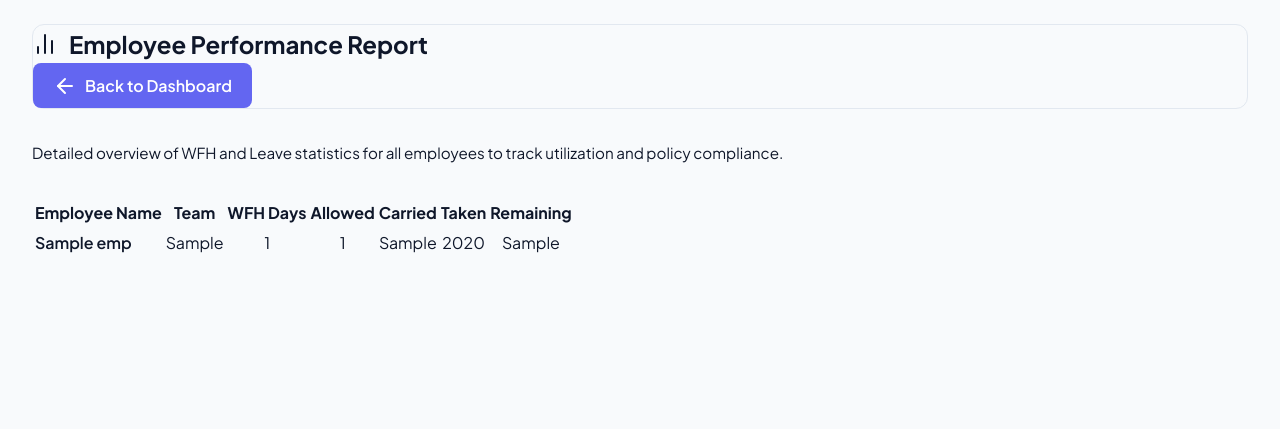
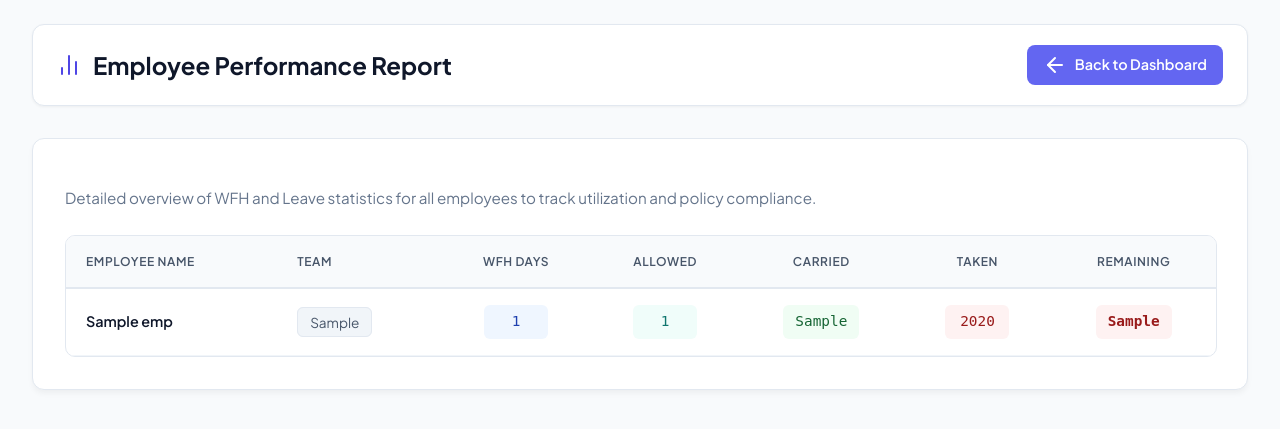
Before and after one commit to Ahsan60712/attendance-system, a Flask app: template templates/admin_performance.html in a window 1280 px wide. Shown: the top 429 px of the page. Run offline with Flask 3, Linux system fonts and the light colour scheme; the template is opened without the code that fills it: most values are stand-ins (such as "Sample title", 1, 10 or a date in 2020).

Commit message:
style performance report table

```diff
--- a/templates/admin_performance.html
+++ b/templates/admin_performance.html
@@ -4,56 +4,61 @@
 
 {% block content %}
 <div class="page-container">
-    <div class="header" style="margin-bottom: 2rem; border-radius: 12px; border: 1px solid var(--border);">
-        <h2 class="header-brand" style="margin: 0; display: flex; align-items: center; gap: 0.75rem;">
-            <i data-lucide="bar-chart-2"></i> Employee Performance Report
+    <div class="header" style="margin-bottom: 2rem; border-radius: 12px; border: 1px solid var(--border); padding: 1.25rem 1.5rem; display: flex; justify-content: space-between; align-items: center; background: white; box-shadow: 0 1px 3px rgba(0,0,0,0.05);">
+        <h2 class="header-brand" style="margin: 0; display: flex; align-items: center; gap: 0.75rem; font-size: 1.5rem; font-weight: 700; color: #0f172a;">
+            <i data-lucide="bar-chart-2" style="color: #4f46e5;"></i> Employee Performance Report
         </h2>
         <div class="btn-group">
-            <a href="{{ url_for('admin_dashboard') }}" class="btn btn-outline">
+            <a href="{{ url_for('admin_dashboard') }}" class="btn btn-outline" style="display: inline-flex; align-items: center; gap: 0.5rem; border-radius: 8px; padding: 0.5rem 1rem; font-weight: 600; font-size: 0.9rem;">
                 <i data-lucide="arrow-left" size="18"></i> Back to Dashboard
             </a>
         </div>
     </div>
 
-    <div class="card">
-        <p class="text-secondary" style="font-size: 0.95rem; margin-bottom: 2rem;">
+    <div class="card" style="padding: 2rem; border-radius: 12px; background: white; box-shadow: 0 4px 6px -1px rgba(0, 0, 0, 0.05); border: 1px solid #e2e8f0;">
+        <p class="text-secondary" style="font-size: 0.95rem; margin-bottom: 1.5rem; color: #64748b;">
             Detailed overview of WFH and Leave statistics for all employees to track utilization and policy compliance.
         </p>
 
-        <div class="table-container">
-            <table>
+        <div class="custom-performance-wrapper">
+            <table class="custom-performance-table">
                 <thead>
                     <tr>
                         <th>Employee Name</th>
                         <th>Team</th>
-                        <th style="text-align: center;">WFH Days</th>
-                        <th style="text-align: center;">Allowed</th>
-                        <th style="text-align: center;">Carried</th>
-                        <th style="text-align: center;">Taken</th>
-                        <th style="text-align: center;">Remaining</th>
+                        <th class="text-center">WFH Days</th>
+                        <th class="text-center">Allowed</th>
+                        <th class="text-center">Carried</th>
+                        <th class="text-center">Taken</th>
+                        <th class="text-center">Remaining</th>
                     </tr>
                 </thead>
                 <tbody>
                     {% for emp in employees %}
                     <tr>
-                        <td style="font-weight: 600;">{{ emp.emp_name }}</td>
-                        <td><span class="badge badge-outline">{{ emp.emp_team }}</span></td>
-                        <td style="text-align: center;">
-                            <span class="badge badge-primary">{{ emp.WFH_count|default(0) }}</span>
+                        <td class="emp-name-cell">{{ emp.emp_name }}</td>
+                        <td><span class="team-badge-custom">{{ emp.emp_team }}</span></td>
+
+                        <td class="text-center">
+                            <span class="count-badge text-primary-badge">{{ emp.WFH_count|default(0) }}</span>
                         </td>
-                        <td style="text-align: center;">
-                            <span class="badge badge-info">{{ emp.Total_leaves|default(14) }}</span>
+
+                        <td class="text-center">
+                            <span class="count-badge text-info-badge">{{ emp.Total_leaves|default(14) }}</span>
                         </td>
-                        <td style="text-align: center;">
-                            <span class="badge badge-success">{{ emp.Leaves_Carried_Forward|default(0) }}</span>
+
+                        <td class="text-center">
+                            <span class="count-badge text-success-badge">{{ emp.Leaves_Carried_Forward|default(0) }}</span>
                         </td>
-                        <td style="text-align: center;">
-                            <span class="badge {% if emp.Leaves_This_Year > 10 %}badge-danger{% else %}badge-outline{% endif %}">
+
+                        <td class="text-center">
+                            <span class="count-badge {% if emp.Leaves_This_Year > 10 %}bg-danger-light text-danger-dark{% else %}bg-gray-light text-gray-dark{% endif %}">
                                 {{ emp.Leaves_This_Year|default(0) }}
                             </span>
                         </td>
-                        <td style="text-align: center;">
-                            <span class="badge {% if emp.Remaining_Leaves > 10 %}badge-success{% elif emp.Remaining_Leaves > 5 %}badge-warning{% else %}badge-danger{% endif %}">
+
+                        <td class="text-center">
+                            <span class="count-badge {% if emp.Remaining_Leaves > 10 %}bg-success-light text-success-dark{% elif emp.Remaining_Leaves > 5 %}bg-warning-light text-warning-dark{% else %}bg-danger-light text-danger-dark{% endif %}" style="font-weight: 700;">
                                 {{ emp.Remaining_Leaves|default(0) }}
                             </span>
                         </td>
@@ -64,4 +69,93 @@
         </div>
     </div>
 </div>
+
+<style>
+    .custom-performance-wrapper {
+        width: 100%;
+        overflow-x: auto;
+        border: 1px solid #e2e8f0;
+        border-radius: 10px;
+        background: #ffffff;
+        margin-top: 1rem;
+    }
+
+    .custom-performance-table {
+        width: 100%;
+        border-collapse: collapse;
+        text-align: left;
+        font-size: 0.9rem;
+    }
+
+    .custom-performance-table th {
+        background-color: #f8fafc;
+        padding: 1rem 1.25rem;
+        font-weight: 600;
+        color: #475569;
+        text-transform: uppercase;
+        font-size: 0.75rem;
+        letter-spacing: 0.05em;
+        border-bottom: 2px solid #e2e8f0;
+    }
+
+    .custom-performance-table td {
+        padding: 1rem 1.25rem;
+        border-bottom: 1px solid #f1f5f9;
+        color: #334155;
+        vertical-align: middle;
+    }
+
+    .custom-performance-table tr:hover {
+        background-color: #f8fafc;
+        transition: background 0.2s ease-in-out;
+    }
+
+    .text-center {
+        text-align: center !important;
+    }
+
+    .emp-name-cell {
+        font-weight: 600;
+        color: #0f172a !important;
+    }
+
+    .team-badge-custom {
+        background: #f1f5f9;
+        color: #475569;
+        padding: 0.35rem 0.75rem;
+        border-radius: 6px;
+        font-weight: 500;
+        font-size: 0.85rem;
+        border: 1px solid #e2e8f0;
+    }
+
+    /* Standard Badge Styling to handle clean grids */
+    .count-badge {
+        display: inline-block;
+        padding: 0.35rem 0.75rem;
+        border-radius: 6px;
+        font-size: 0.9rem;
+        font-weight: 500;
+        font-family: monospace;
+        min-width: 40px;
+        text-align: center;
+    }
+
+    /* Colors Definition */
+    .text-primary-badge { background: #eff6ff; color: #1e40af; }
+    .text-info-badge { background: #f0fdfa; color: #0f766e; }
+    .text-success-badge { background: #f0fdf4; color: #166534; }
+
+    .bg-danger-light { background: #fef2f2; }
+    .text-danger-dark { color: #991b1b; }
+
+    .bg-gray-light { background: #f8fafc; border: 1px solid #e2e8f0; }
+    .text-gray-dark { color: #475569; }
+
+    .bg-success-light { background: #f0fdf4; }
+    .text-success-dark { color: #166534; }
+
+    .bg-warning-light { background: #fffbeb; }
+    .text-warning-dark { color: #92400e; }
+</style>
 {% endblock %}
```
